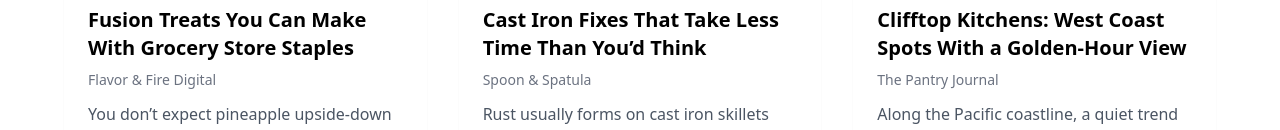
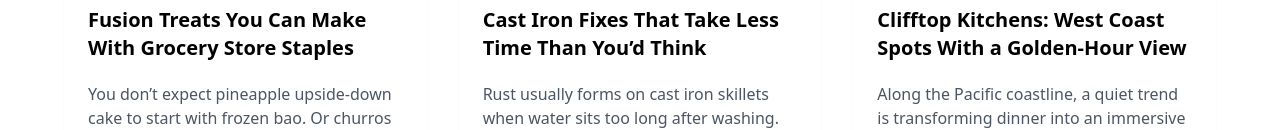
Before and after one commit to VictorKimathi/MichaelWadeUnderwood, a React app: page /portfolio in a window 1280 px wide. Shown: the part 666-796 px from the top of the page. Built offline with nearby package versions, Linux system fonts and the light colour scheme; the HTML template or start-up script is replaced by a standard one.

Commit message:
Update Portfolio.tsx

```diff
--- a/src/pages/Portfolio.tsx
+++ b/src/pages/Portfolio.tsx
@@ -3,7 +3,6 @@ import Section from '../components/Section';
 import PortfolioCard from '../components/PortfolioCard';
 const portfolioItems = [ {
   title: 'Fusion Treats You Can Make With Grocery Store Staples',
-  publication: 'Flavor & Fire Digital',
   description: 'You don’t expect pineapple upside-down cake to start with frozen bao. Or churros to come out of a waffle iron. But pair everyday grocery items with global flavors, and your pantry becomes a gateway to something unexpected.',
   imageUrl: 'https://images.unsplash.com/photo-1565557623262-b51c2513a641?ixlib=rb-1.2.1&auto=format&fit=crop&w=1200&q=80',
   articleUrl: '#',
@@ -12,7 +11,6 @@ const portfolioItems = [ {
   category: 'Easy Fusion Recipes'
 }, {
   title: 'Cast Iron Fixes That Take Less Time Than You’d Think',
-  publication: 'Spoon & Spatula',
   description: 'Rust usually forms on cast iron skillets when water sits too long after washing. Even if the damage looks bad, light rust often rests on the surface and can be removed in under 10 minutes. Scrub the affected area with steel wool or a chainmail pad and warm water, no soap needed. Focus on the orange or reddish spots until bare metal reappears. Once clean, dry the pan immediately over medium heat to evaporate any remaining moisture.',
   imageUrl: 'https://images.unsplash.com/photo-1563227812-0ea4c22e6cc8?ixlib=rb-1.2.1&auto=format&fit=crop&w=1200&q=80',
   articleUrl: '#',
@@ -21,7 +19,6 @@ const portfolioItems = [ {
   category: 'Home & Kitchen Care'
 }, {
   title: 'Clifftop Kitchens: West Coast Spots With a Golden-Hour View',
-  publication: 'The Pantry Journal',
   description: 'Along the Pacific coastline, a quiet trend is transforming dinner into an immersive event. A growing number of restaurants located on elevated coastal terrain are designing their entire experience around the golden hour, the period just before sunset when natural light adds warmth and depth. These clifftop kitchens treat sunlight not as background scenery, but as an essential element worth building the meal around.',
   imageUrl: 'https://images.unsplash.com/photo-1536304993881-ff6e9eefa2a6?ixlib=rb-1.2.1&auto=format&fit=crop&w=1200&q=80',
   articleUrl: '#',
```
